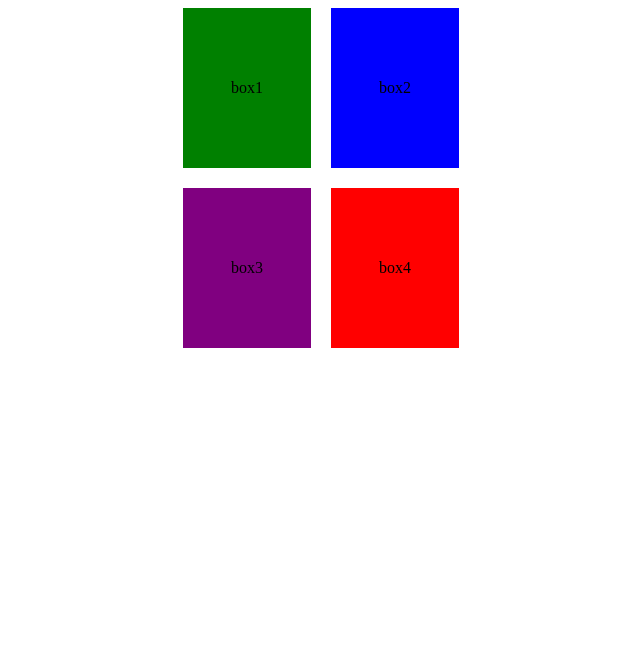
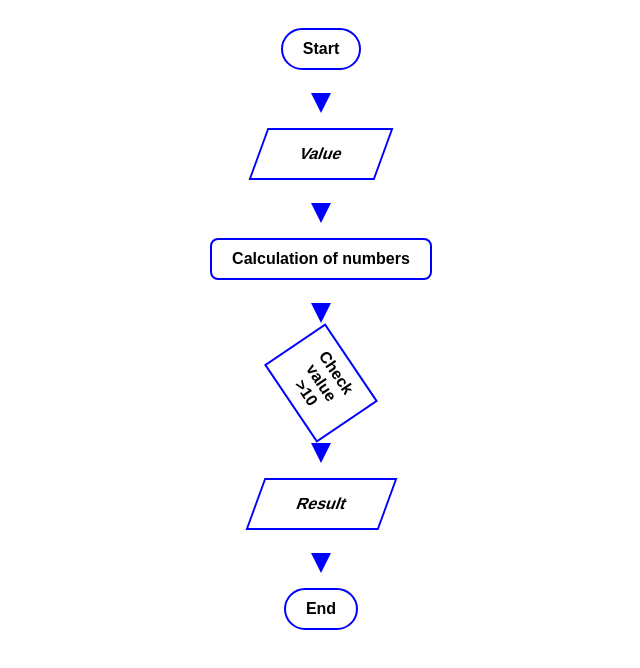
Before and after one commit to Preshy-123/Chess-board, a plain HTML site: page Precious.html in a window 1280 px wide. Shown: the whole page, without its empty margins (319-959 px from the left). Drawn offline with Linux system fonts and the light colour scheme.

Commit message:
Precious.html

```diff
--- a/Precious.css
+++ b/Precious.css
@@ -60,3 +60,75 @@
   align-content: center;
   text-align: center;
 }
+
+body {
+  font-family: Arial, sans-serif;
+  background: white;
+  padding: 20px;
+}
+
+.flowchart {
+  display: flex;
+  flex-direction: column;
+  align-items: center;
+  gap: 15px;
+}
+
+.box {
+  background: white;
+  border: 2px solid blue;
+  padding: 10px 20px;
+  text-align: center;
+  font-weight: bold;
+}
+
+.start-end {
+  border-radius: 50px;
+}
+
+.process {
+  border-radius: 8px;
+}
+
+.arrow {
+  width: 0;
+  height: 0;
+  border-left: 10px solid transparent;
+  border-right: 10px solid transparent;
+  border-top: 20px solid blue;
+  margin-top: 0.5em;
+}
+
+.decision {
+  width: 50px;
+  height: 50px;
+  background: white;
+  border: 2px solid blue;
+  transform: rotate(56deg);
+  display: flex;
+  align-items: center;
+  justify-content: center;
+  font-weight: bold;
+  color: black;
+  margin-top: 0.5em;
+}
+
+.decision span {
+  transform: rotate(-56deg);
+}
+
+.input,
+.output {
+  position: relative;
+  background: white;
+  border: 2px solid blue;
+  padding: 15px 40px;
+  font-weight: bold;
+  transform: skew(-20deg);
+}
+
+.input span,
+.output span {
+  display: inline-block;
+  transform: skew(20deg);
+}
--- a/Precious.html
+++ b/Precious.html
@@ -14,7 +14,7 @@
       <div class="oma"></div>
     </div>
 
-    <div class="container">
+    <!-- <div class="container">
       <div class="child1">box1</div>
 
       <div class="child2">box2</div>
@@ -22,6 +22,25 @@
       <div class="child3">box3</div>
 
       <div class="child4">box4</div>
+    </div> -->
+
+    <div class="flowchart">
+      <div class="box start-end">Start</div>
+      <div class="arrow"></div>
+
+      <div class="box input">Value</div>
+      <div class="arrow"></div>
+
+      <div class="box process">Calculation of numbers</div>
+      <div class="arrow"></div>
+
+      <div class="box decision"><div class="diamond">Check value >10</div></div>
+      <div class="arrow"></div>
+
+      <div class="box output">Result</div>
+      <div class="arrow"></div>
+
+      <div class="box start-end">End</div>
     </div>
   </body>
 </html>
```
Also changed, not shown: 1 other file.
